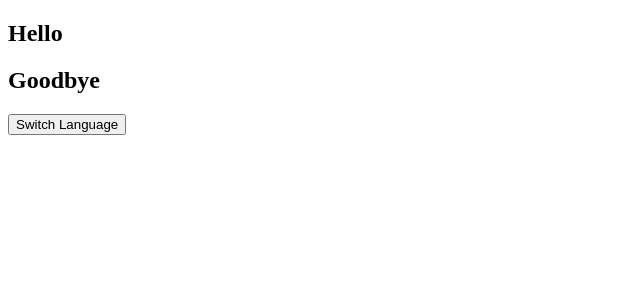
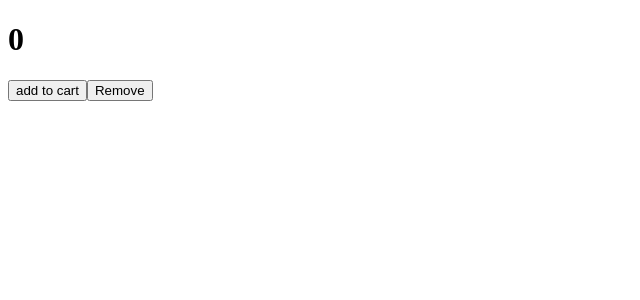
Before and after one commit to Rairohan/react-concepts, a React (Vite) app: page / in a window 1280 px wide. Shown: the top 300 px of the page, without its empty margins (0-640 px from the left). Built offline with nearby package versions, Linux system fonts and the light colour scheme.

Commit message:
Task4:usecontext

```diff
--- a/src/App.jsx
+++ b/src/App.jsx
@@ -37,24 +37,45 @@ import { createContext, useState } from 'react'
 // }
 
 // --------------Task 3------------------
-import Header from "./task3.jsx/Header";
-import Footer from "./task3.jsx/Footer";
-export const LanguageContext = createContext();
-export default function App()
-{
-  const [lang,setLang] = useState("en")
+// import Header from "./task3.jsx/Header";
+// import Footer from "./task3.jsx/Footer";
+// export const LanguageContext = createContext();
+// export default function App()
+// {
+//   const [lang,setLang] = useState("en")
 
-  function toggle(){
-    setLang(lang ==="en" ? "np" : "en")
+//   function toggle(){
+//     setLang(lang ==="en" ? "np" : "en")
+//   }
+
+//   return(
+//       <LanguageContext.Provider value={{ lang, toggle }}>
+//       <Header/>
+//       <Footer/>
+//       <button onClick={toggle}>
+//         Switch Language
+//       </button>
+//     </LanguageContext.Provider>
+//   )
+// }
+// --------------Task 4------------------
+import Nbar from "./task4/Nbar";
+import Productcard from "./task4/Productcard";
+import CartSummary from "./task4/CartSummary";
+export const CountContext = createContext();
+export default function App(){
+  const [count,setCount] = useState(0);
+  function addtocart(){
+    setCount(count+1)
   }
-
-  return(
-      <LanguageContext.Provider value={{ lang, toggle }}>
-      <Header/>
-      <Footer/>
-      <button onClick={toggle}>
-        Switch Language
-      </button>
-    </LanguageContext.Provider>
-  )
+  function remove(){
+    setCount(count>0 ? count-1 : 0)
+  }
+return(
+  <CountContext.Provider value={{count, addtocart,remove}}>
+    <Nbar/>
+    <Productcard/>
+    <CartSummary/>
+  </CountContext.Provider>
+)
 }
--- /dev/null
+++ b/src/task4/CartSummary.jsx
@@ -0,0 +1,8 @@
+import { useContext } from "react";
+import { CountContext } from "../App";
+export default function CartSummary(){
+    const value = useContext(CountContext)
+    return(
+        <button onClick={value.remove}>Remove</button>
+    )
+}
--- /dev/null
+++ b/src/task4/Nbar.jsx
@@ -0,0 +1,9 @@
+import { useContext } from "react";
+import { CountContext } from "../App";
+
+export default function Nbar(){
+const value = useContext(CountContext)
+return(
+    <h1>{value.count}</h1>
+)
+}
--- /dev/null
+++ b/src/task4/Productcard.jsx
@@ -0,0 +1,8 @@
+import { useContext } from "react";
+import { CountContext } from "../App";
+export default function Productcard(){
+    const value = useContext(CountContext)
+    return(
+        <button onClick={value.addtocart}>add to cart</button>
+    )
+}
```
